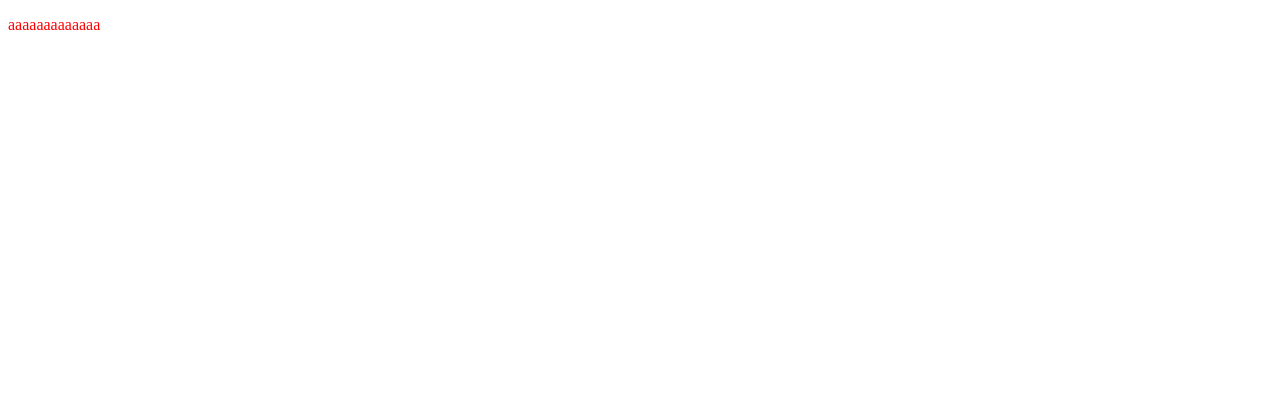
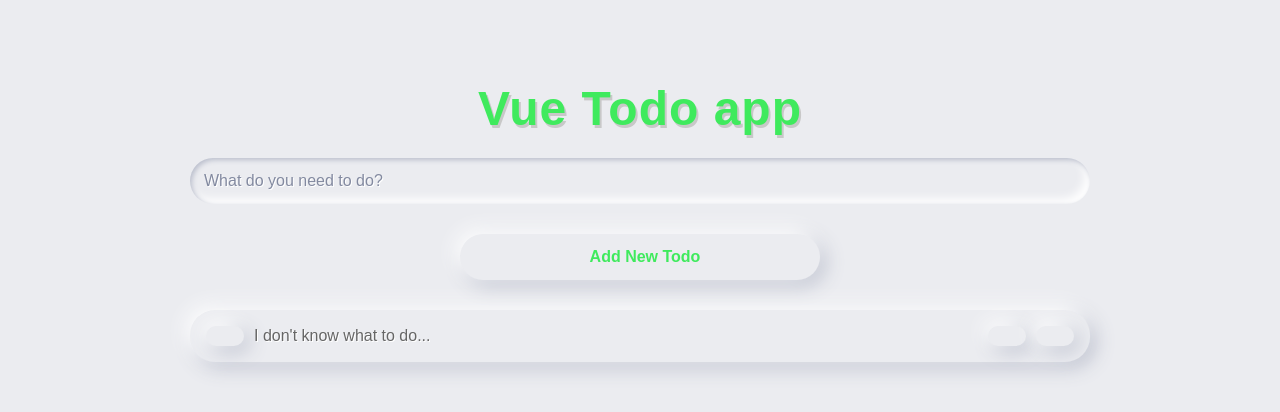
Before and after one commit to taku0823/vue-todo-app, a Vue app: page / in a window 1280 px wide. Shown: the top 412 px of the page. Built offline with nearby package versions, Linux system fonts and the light colour scheme; the HTML template or start-up script is replaced by a standard one.

Commit message:
Create TodoItems and Form components

```diff
--- a/package.json
+++ b/package.json
@@ -35,6 +35,7 @@
     "webpack-dev-server": "^3.11.2"
   },
   "dependencies": {
+    "uuid": "^3.4.0",
     "vue": "^3.0.7",
     "vue-router": "^3.5.1",
     "vuex": "^4.0.0"
--- a/src/components/App.vue
+++ b/src/components/App.vue
@@ -1,15 +1,47 @@
 <template>
-  <div class="test">
-    <p class="test__a">aaaaaaaaaaaaa</p>
-  </div>
+  <main class="app">
+    <h1>Vue Todo app</h1>
+    <app-todos></app-todos>
+  </main>
 </template>
 
-<script setup></script>
+<script>
+import Todos from './Todos';
 
-<style lang="scss" scoped>
-.test {
-  &__a {
-    color: red;
+export default {
+  components: {
+    appTodos: Todos,
+  },
+};
+</script>
+
+<style lang="scss">
+* {
+  box-sizing: border-box;
+  margin: 0;
+  padding: 0;
+}
+html {
+  font-size: 10px;
+}
+body {
+  position: relative;
+  margin: 0;
+  padding: 8rem 0;
+  height: 100%;
+  width: 100%;
+  font-family: 'Montserrat', sans-serif;
+  background-color: #ebecf0;
+}
+.app {
+  text-align: center;
+  h1 {
+    margin: 0 0 2rem;
+    color: #3fea5d;
+    font-size: 4.8rem;
+    letter-spacing: 0.1rem;
+    line-height: 1.2;
+    text-shadow: 2px 3px 0px rgba(200, 200, 200, 1);
   }
 }
 </style>
--- /dev/null
+++ b/src/components/TheForm.vue
@@ -0,0 +1,92 @@
+<template>
+  <form class="form" @submit.prevent="addTodo">
+    <input
+      class="form__input"
+      type="text"
+      name="task"
+      v-model="updateNewTodo"
+      placeholder="What do you need to do?"
+      required
+    />
+    <button class="form__button" type="submit">
+      <span>
+        <i class="fas fa-plus"></i>
+      </span>
+      Add New Todo
+    </button>
+  </form>
+</template>
+
+<script>
+import { computed } from 'vue';
+import { useStore } from 'vuex';
+
+export default {
+  setup() {
+    const store = useStore();
+
+    const addTodo = () => {
+      store.dispatch('addTodo');
+    };
+
+    const updateNewTodo = computed({
+      get: () => store.state.newTodo.task,
+      set: (value) => store.dispatch('updateNewTodo', value),
+    });
+
+    return { addTodo, updateNewTodo };
+  },
+};
+</script>
+
+<style lang="scss" scoped>
+.form {
+  margin-bottom: 3rem;
+  display: flex;
+  flex-direction: column;
+  &__input,
+  &__button {
+    padding: 1.4rem;
+    font-size: 1.6rem;
+    background-color: #ebecf0;
+    border: 0;
+    outline: 0;
+    border-radius: 2.5rem;
+  }
+  &__input {
+    width: 100%;
+    margin-bottom: 3rem;
+    color: #666;
+    font-family: 'Montserrat', sans-serif;
+    box-shadow: inset 2px 2px 5px #babecc, inset -5px -5px 10px #fff;
+    box-sizing: border-box;
+    text-shadow: 1px 1px 0 #fff;
+    transition: all 0.2s ease-in-out;
+    &::placeholder {
+      color: #838aa0;
+    }
+    &:focus {
+      box-shadow: inset 1px 1px 2px #babecc, inset -1px -1px 2px #fff;
+    }
+  }
+  &__button {
+    width: 40%;
+    margin: 0 auto;
+    color: #3fea5d;
+    font-weight: bold;
+    font-family: 'Montserrat', sans-serif;
+    box-shadow: -5px -5px 20px #fff, 5px 5px 20px #babecc;
+    transition: all 0.2s ease-in-out;
+    cursor: pointer;
+    span {
+      margin-right: 1rem;
+    }
+    &:hover {
+      box-shadow: -2px -2px 5px #fff, 2px 2px 5px #babecc;
+    }
+    &:active {
+      box-shadow: inset 1px 1px 2px #babecc, inset -1px -1px 2px #fff;
+    }
+  }
+}
+</style>
--- /dev/null
+++ b/src/components/TodoItems.vue
@@ -0,0 +1,101 @@
+<template>
+  <li class="todoitems" v-for="todo in todos" :key="todo.id">
+    <div class="todoitems__left">
+      <button class="todoitems__check">
+        <i class="fas fa-check"></i>
+      </button>
+      <p class="todoitems__task">{{ todo.task }}</p>
+    </div>
+    <div class="todoitems__right">
+      <button class="todoitems__delete" @click="deleteTodo(todo.id)">
+        <i class="fas fa-trash"></i>
+      </button>
+      <button class="todoitems__edit">
+        <i class="fas fa-edit"></i>
+      </button>
+    </div>
+  </li>
+</template>
+
+<script>
+import { computed } from 'vue';
+import { useStore } from 'vuex';
+
+export default {
+  setup() {
+    const store = useStore();
+
+    const deleteTodo = (id) => {
+      store.dispatch('deleteTodo', id);
+    };
+
+    const todos = computed(() => store.state.todos);
+
+    return { deleteTodo, todos };
+  },
+};
+</script>
+
+<style lang="scss" scoped>
+.todoitems {
+  margin-bottom: 2.5rem;
+  padding: 1.6rem;
+  display: flex;
+  justify-content: space-between;
+  align-items: center;
+  font-size: 1.6rem;
+  color: #666;
+  background-color: #ebecf0;
+  border: 0;
+  outline: 0;
+  border-radius: 2.5rem;
+  text-shadow: 1px 1px 0 #fff;
+  box-shadow: -5px -5px 20px #fff, 5px 5px 20px #babecc;
+  &:last-child {
+    margin-bottom: 0;
+  }
+  button {
+    width: 38px;
+    padding: 1rem;
+    font-size: 1.6rem;
+    color: #838aa0;
+    background-color: #ebecf0;
+    border: 0;
+    outline: 0;
+    border-radius: 1.2rem;
+    text-shadow: 1px 1px 0 #fff;
+    box-shadow: -5px -5px 20px #fff, 5px 5px 20px #babecc;
+    cursor: pointer;
+    &:hover {
+      box-shadow: -2px -2px 5px #fff, 2px 2px 5px #babecc;
+    }
+  }
+  &__left,
+  &__right {
+    display: flex;
+    justify-content: space-between;
+    align-items: center;
+  }
+  &__check {
+    margin-right: 1rem;
+  }
+  &__task {
+    display: inline-block;
+    position: relative;
+    word-break: break-all;
+    &::after {
+      content: '';
+      position: absolute;
+      bottom: 40%;
+      left: 0;
+      width: 0;
+      height: 2px;
+      background-color: #666;
+      transition: all 0.3s ease;
+    }
+  }
+  &__delete {
+    margin: 0 1rem;
+  }
+}
+</style>
--- /dev/null
+++ b/src/components/TodoList.vue
@@ -0,0 +1,16 @@
+<template>
+  <transition-group tag="ul" name="todolist">
+    <todo-items />
+  </transition-group>
+</template>
+
+<script>
+import TodoItems from './TodoItems';
+export default {
+  components: {
+    TodoItems: TodoItems,
+  },
+};
+</script>
+
+<style lang="scss" scoped></style>
--- /dev/null
+++ b/src/components/Todos.vue
@@ -0,0 +1,29 @@
+<template>
+  <div class="todos">
+    <the-form />
+    <!-- <app-nav /> -->
+    <todo-list />
+  </div>
+</template>
+
+<script>
+import TheForm from './TheForm';
+import TodoList from './TodoList';
+
+export default {
+  components: {
+    TheForm: TheForm,
+    // appNav: Nav,
+    TodoList: TodoList,
+  },
+};
+</script>
+
+<style lang="scss" scoped>
+.todos {
+  width: 100%;
+  max-width: 900px;
+  margin: 0 auto;
+  padding: 0;
+}
+</style>
--- a/src/js/index.js
+++ b/src/js/index.js
@@ -1,6 +1,7 @@
 import { createApp } from 'vue';
+import store from './store/index';
 import App from '../components/App';
 
-const app = createApp(App);
-
-app.mount('#app');
+createApp(App)
+  .use(store)
+  .mount('#app');
--- /dev/null
+++ b/src/js/store/actions.js
@@ -0,0 +1,12 @@
+export default {
+  updateNewTodo({ commit }, newTask) {
+    commit('updateNewTodo', newTask);
+  },
+  addTodo({ commit }) {
+    commit('addTodo');
+    commit('initForm');
+  },
+  deleteTodo({ commit }, id) {
+    commit('deleteTodo', id);
+  },
+};
--- /dev/null
+++ b/src/js/store/index.js
@@ -0,0 +1,29 @@
+import { createStore } from 'vuex';
+import mutations from './mutations';
+import actions from './actions';
+import { v4 as uuidv4 } from 'uuid';
+
+const store = createStore({
+  state() {
+    return {
+      todos: [
+        {
+          task: "I don't know what to do...",
+          id: uuidv4(),
+          completed: false,
+          showEditingForm: false,
+        },
+      ],
+      newTodo: {
+        task: '',
+        id: uuidv4(),
+        completed: false,
+        showEditingForm: false,
+      },
+    };
+  },
+  mutations,
+  actions,
+});
+
+export default store;
--- /dev/null
+++ b/src/js/store/mutations.js
@@ -0,0 +1,22 @@
+import { v4 as uuidv4 } from 'uuid';
+
+export default {
+  initForm(state) {
+    state.newTodo = {
+      task: '',
+      id: uuidv4(),
+      completed: false,
+      showEditingForm: false,
+    };
+  },
+  updateNewTodo(state, payload) {
+    state.newTodo = { ...state.newTodo, task: payload };
+  },
+  addTodo(state) {
+    state.todos.push(state.newTodo);
+  },
+  deleteTodo(state, payload) {
+    const updateTodos = state.todos.filter((todo) => todo.id !== payload);
+    state.todos = updateTodos;
+  },
+};
```
Also changed, not shown: 2 other files (tests, documents, lock files or other folders).
